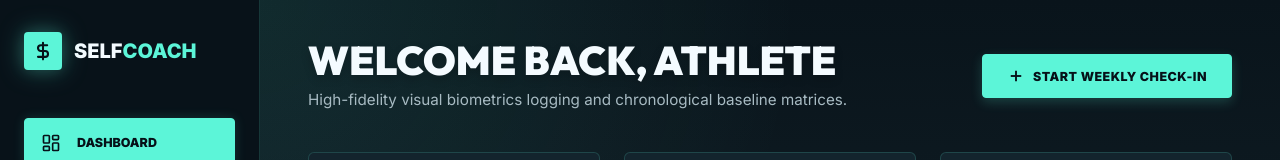
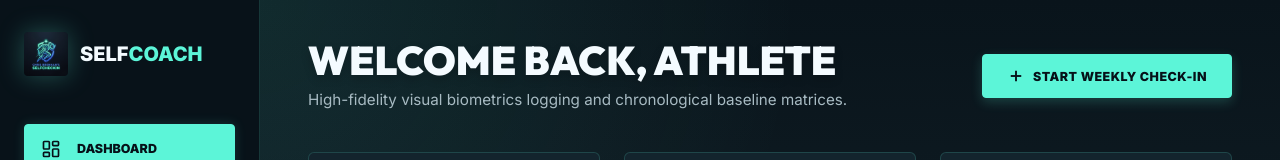
Before and after one commit to cbrennan2120/SelfCheckIn, a website: page index.html in a window 1280 px wide. Shown: the top 160 px of the page. Drawn offline with Linux system fonts and the light colour scheme.

Commit message:
Integrate custom generated Brennan brand logo graphic into the sidebar header

```diff
--- a/index.html
+++ b/index.html
@@ -14,9 +14,7 @@
     <!-- Sidebar Navigation -->
     <nav class="sidebar" aria-label="Main Navigation">
       <a href="#" class="brand" onclick="switchView('dashboard')">
-        <div class="brand-logo" aria-hidden="true">
-          <svg width="20" height="20" viewBox="0 0 24 24" fill="none" stroke="currentColor" stroke-width="2.5" stroke-linecap="round" stroke-linejoin="round"><path d="M12 2v20M17 5H9.5a3.5 3.5 0 0 0 0 7h5a3.5 3.5 0 0 1 0 7H6"/></svg>
-        </div>
+        <img src="brennan_logo.png" alt="Self-Coach Brand Logo">
         <div class="brand-name">Self<span>Coach</span></div>
       </a>
 
--- a/styles.css
+++ b/styles.css
@@ -113,20 +113,12 @@ button, input, textarea, select {
   text-decoration: none;
 }
 
-.brand-logo {
-  width: 38px;
-  height: 38px;
-  background: var(--secondary);
+.brand img {
+  width: 44px;
+  height: 44px;
+  object-fit: cover;
   border-radius: var(--radius-sm);
-  display: flex;
-  align-items: center;
-  justify-content: center;
-  box-shadow: var(--shadow-glow);
   filter: drop-shadow(0 0 12px rgba(92, 245, 216, 0.28));
-}
-
-.brand-logo svg {
-  stroke: #061118;
 }
 
 .brand-name {
```
Also changed, not shown: brennan_logo.png (added).
